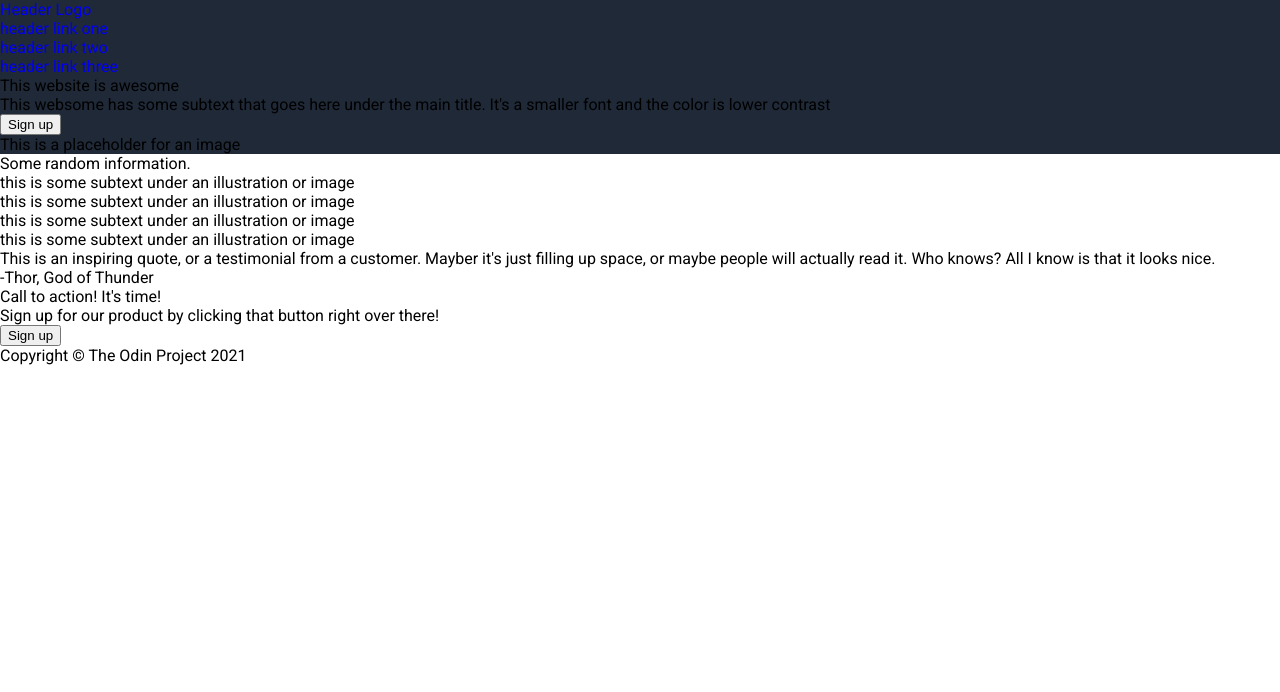
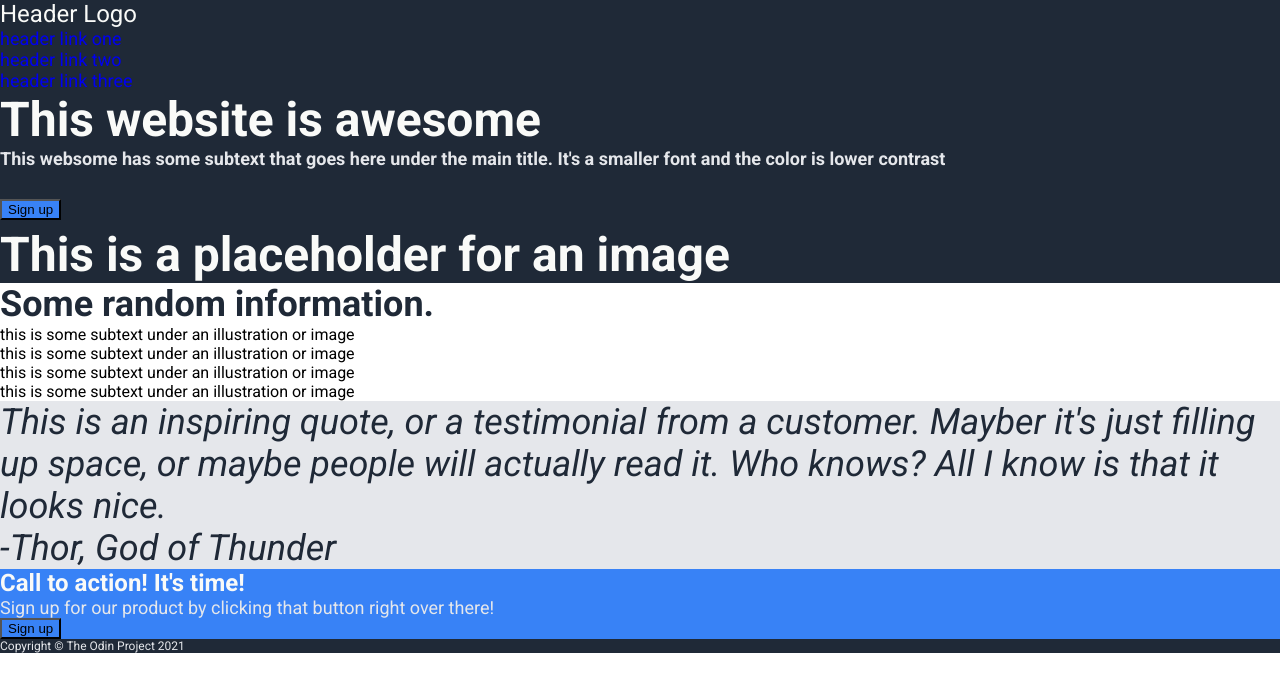
Before and after one commit to HatcherBlair/odin-landing-page, a plain HTML site: page index.html in a window 1280 px wide. Drawn offline with Linux system fonts and the light colour scheme.

Commit message:
Added basic color and sizing styling to all elements

```diff
--- a/index.html
+++ b/index.html
@@ -12,8 +12,8 @@
     <body>
         <!--Header contains a logo and three links-->
         <div class="header">
-            <a href="./index.html">Header Logo</a>
-            <ul>
+            <a class="header-logo" href="./index.html">Header Logo</a>
+            <ul class="header-link">
                 <li><a href="*">header link one</a></li>
                 <li><a href="*">header link two</a></li>
                 <li><a href="*">header link three</a></li>
@@ -30,15 +30,27 @@
 
         <!--Contains a header and four images with text below-->
         <div class="content">
-            <div>Some random information.</div>
+            <div class="information-header">Some random information.</div>
+
+            <div class="content-item">
                 <div class="empty-placeholder-image"></div>
                 <div>this is some subtext under an illustration or image</div>
+            </div>
+
+            <div class="content-item">
                 <div class="empty-placeholder-image"></div>
                 <div>this is some subtext under an illustration or image</div>
+            </div>
+
+            <div class="content-item">
                 <div class="empty-placeholder-image"></div>
                 <div>this is some subtext under an illustration or image</div>
+            </div>
+
+            <div class="content-item">
                 <div class="empty-placeholder-image"></div>
                 <div>this is some subtext under an illustration or image</div>
+            </div>
         </div>
 
         <!--Contains a quote from Thor-->
@@ -49,8 +61,8 @@
 
         <!--Contains a call to action-->
         <div class="call-to-action">
-            <div>Call to action! It's time!</div>
-            <div>Sign up for our product by clicking that button right over there!</div>
+            <div class="primary-text">Call to action! It's time!</div>
+            <div class="secondary-text">Sign up for our product by clicking that button right over there!</div>
             <button>Sign up</button>
         </div>
 
--- a/style.css
+++ b/style.css
@@ -14,8 +14,56 @@ ul {
     padding: 0;
 }
 
+button {
+    background-color: #3882F6;
+}
+
 /* Class stylings */
 
-.header, .hero, footer {
+.header, .hero, .footer {
     background: #1F2937;
 }
+
+.hero {
+    font-size: 48px;
+    font-weight: bolder;
+    color: #F9FAF8;
+}
+
+.header-logo {
+    font-size: 24px;
+    color:#F9FAF8;
+}
+
+.secondary-text, .header-link {
+    font-size: 18px;
+    color: #E5E7EB;
+}
+
+.information-header {
+    font-size: 36px;
+    font-weight: bolder;
+    color: #1F2937;
+}
+
+.quote {
+    background: #E5E7EB;
+    font-size: 36px;
+    color: #1F2937;
+    font-style: italic;
+}
+
+.call-to-action {
+    background: #3882F6;
+}
+
+.primary-text {
+    color:#F9FAF8;
+    font-size: 24px;
+    font-weight: bold;
+}
+
+.footer {
+    font-size: 12px;
+    color: #E5E7EB;
+}
```
Lines whose indentation alone changed are shown as unchanged.
